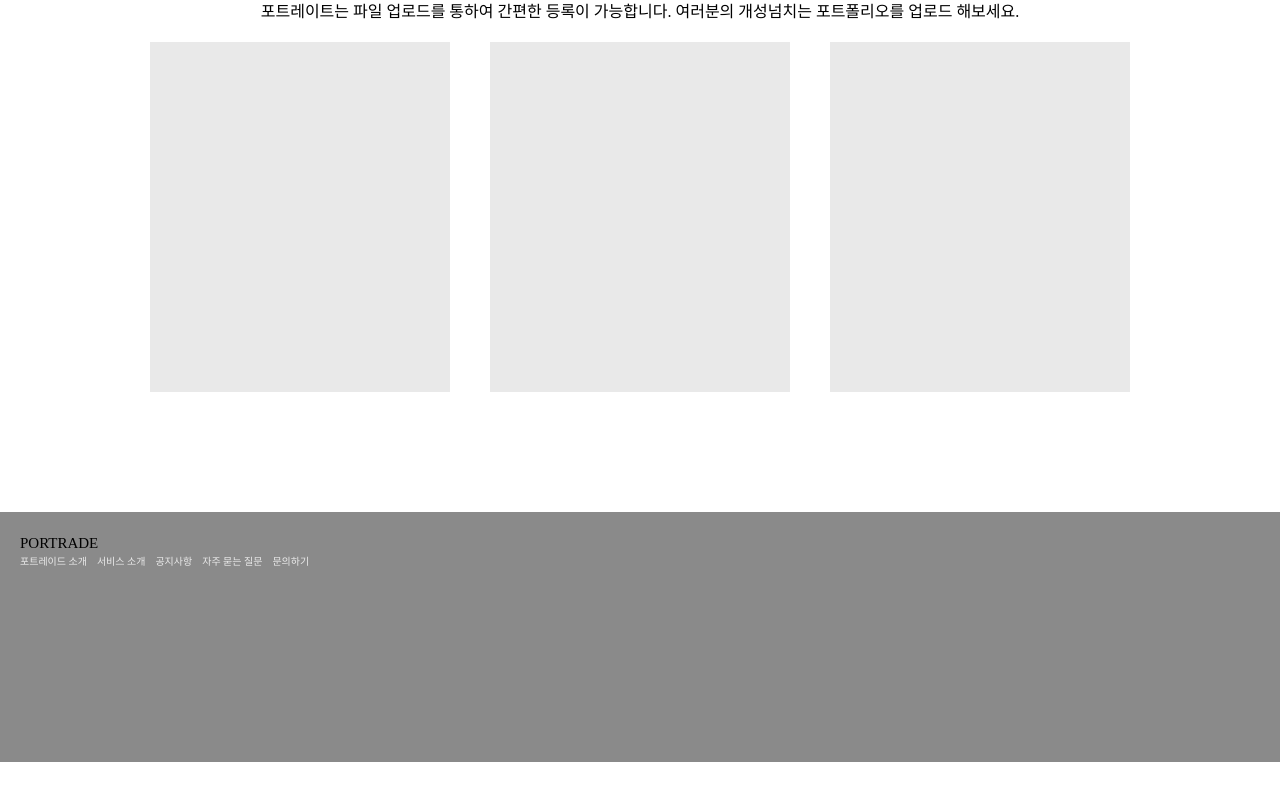
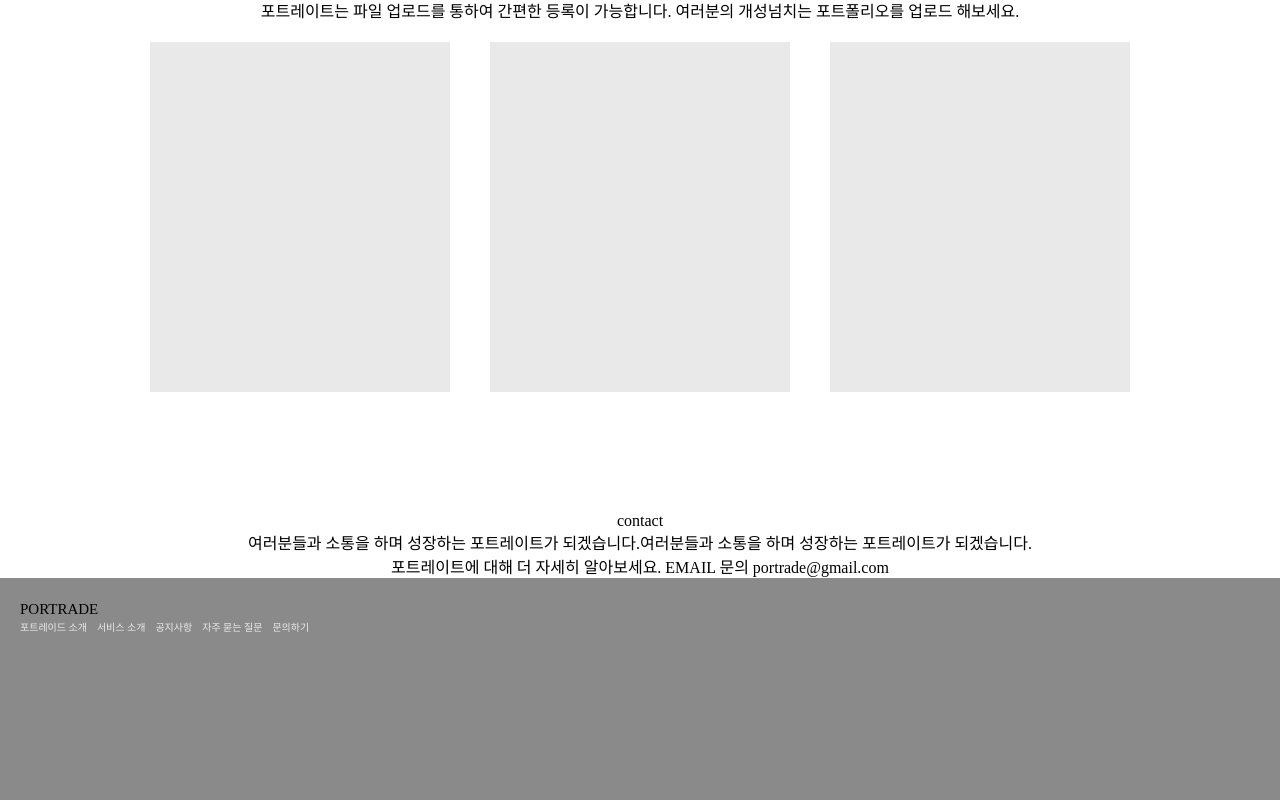
Before and after one commit to haryan248/Portrade_FrontEnd_React, a React (Create React App) app: page /introduce in a window 1280 px wide. Shown: the part 1666-2466 px from the top of the page. Before the commit the page ends 2428 px from the top, so only its background shows below. Built offline with nearby package versions, Linux system fonts and the light colour scheme; a web font is replaced by a local one.

Commit message:
서비스 소개 레이아웃 추가

```diff
--- a/src/pages/Introduce.js
+++ b/src/pages/Introduce.js
@@ -65,6 +65,18 @@ const Introduce = () => {
                 <div className="developer"></div>
                 <div className="developer"></div>
             </div>
+
+            <div className="contact-box">
+                <div className="contact-content">
+                    <div className="contact-nav">contact</div>
+                </div>
+                <div className="contact-content">
+                    <div className="contact-detail">
+                        <div>여러분들과 소통을 하며 성장하는 포트레이트가 되겠습니다.여러분들과 소통을 하며 성장하는 포트레이트가 되겠습니다.</div>
+                        <div>포트레이트에 대해 더 자세히 알아보세요. EMAIL 문의 portrade@gmail.com</div>
+                    </div>
+                </div>
+            </div>
         </div>
     );
 };
```
